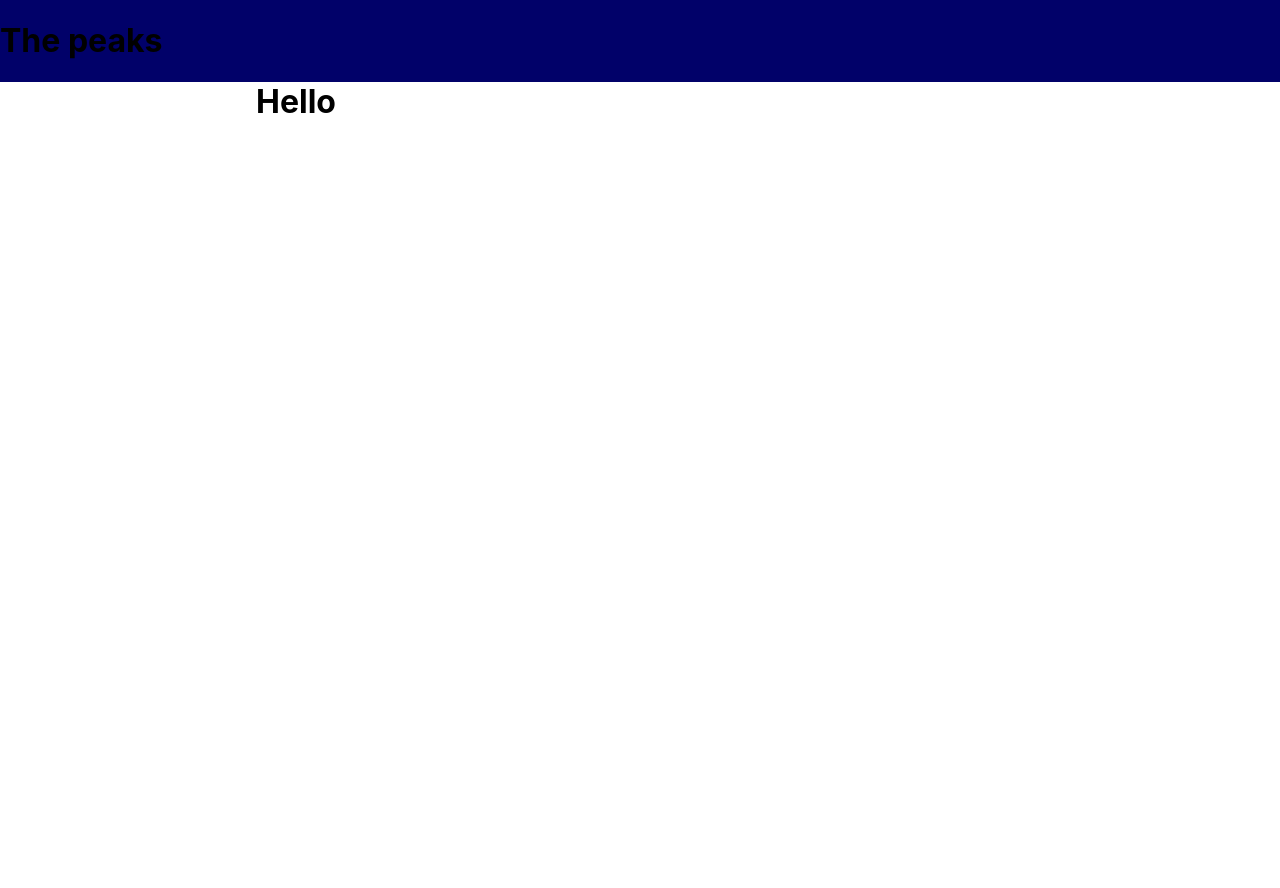
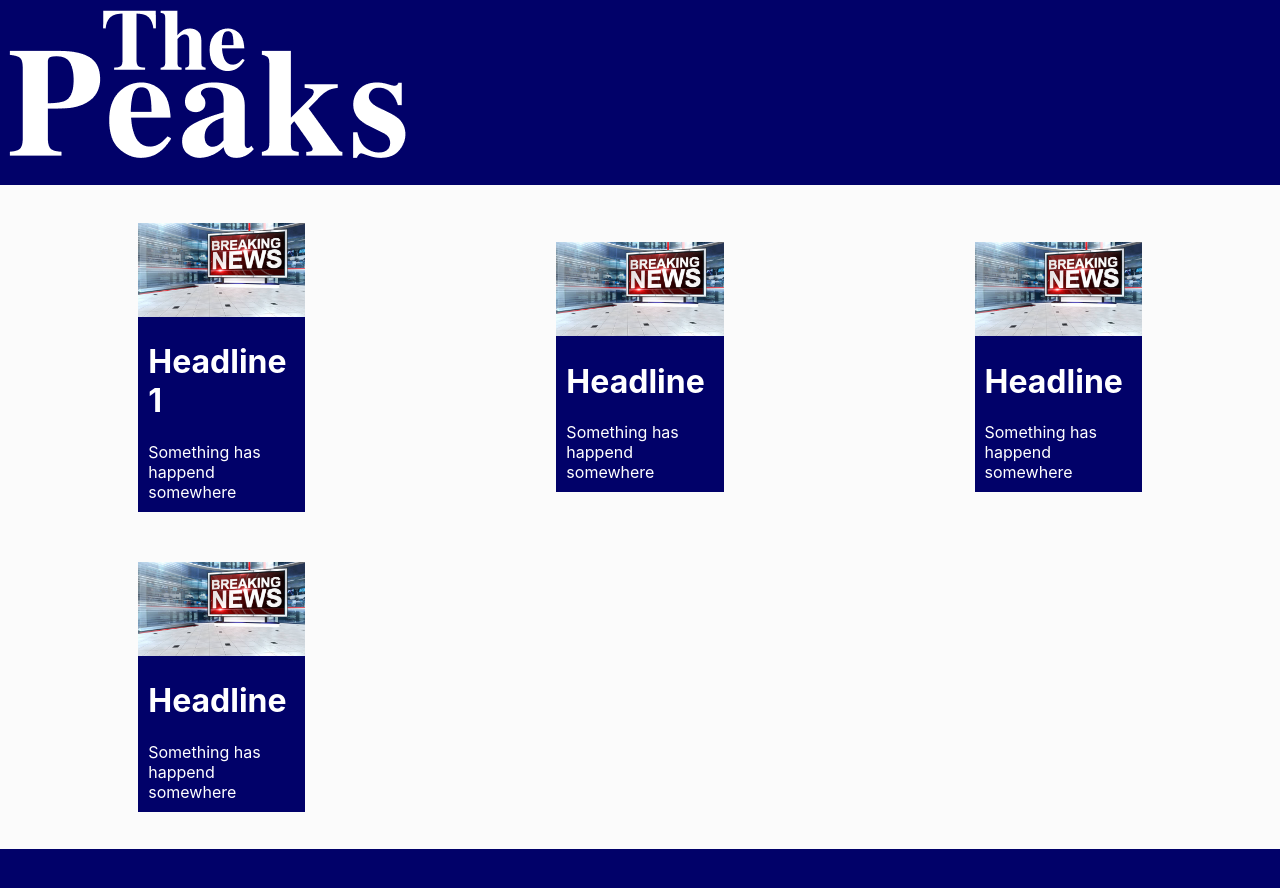
Before and after one commit to Coder-Babu19/BASIC-PROJECT-REACT-JS, a React (Create React App) app in the folder my-app/: page / in a window 1280 px wide. Shown: the top 888 px of the page. After the commit the page ends 849 px from the top, so only its background shows below. Built offline with nearby package versions, Linux system fonts and the light colour scheme.

Commit message:
news box

```diff
--- a/my-app/src/App.css
+++ /dev/null
@@ -1,38 +0,0 @@
-.App {
-  text-align: center;
-}
-
-/* .App-logo {
-  height: 40vmin;
-  pointer-events: none;
-} */
-
-@media (prefers-reduced-motion: no-preference) {
-  .App-logo {
-    animation: App-logo-spin infinite 20s linear;
-  }
-}
-
-.App-header {
-  background-color: #282c34;
-  min-height: 100vh;
-  display: flex;
-  flex-direction: column;
-  align-items: center;
-  justify-content: center;
-  font-size: calc(10px + 2vmin);
-  color: white;
-}
-
-/* .App-link {
-  color: #61dafb;
-}
-
-@keyframes App-logo-spin {
-  from {
-    transform: rotate(0deg);
-  }
-  to {
-    transform: rotate(360deg);
-  }
-}  */
--- a/my-app/src/App.js
+++ b/my-app/src/App.js
@@ -1,5 +1,6 @@
 
-import './App.css';
+import './App.module.css';
+import logo from './images/logo.png'
 import Home from './components/Home';
 import React from 'react'
 
@@ -7,7 +8,7 @@ import React from 'react'
 function App() {
   return (
     <div>
-        <h1> The peaks</h1>
+        <img src={logo} className = "logo" alt = ""/>
         <Home />
 
     </div>
--- /dev/null
+++ b/my-app/src/App.module.css
@@ -0,0 +1,9 @@
+.App {
+  text-align: center;
+}
+
+
+.img{
+  padding: auto;
+  margin: 20%;
+}
--- a/my-app/src/components/Home.js
+++ b/my-app/src/components/Home.js
@@ -1,8 +1,6 @@
 import React from 'react'
 import HomeCSS from'./Home.module.css'
-
-
-
+import pic from '../images/news.jpg'
 
 
 
@@ -11,10 +9,64 @@ export default function Home() {
   return (
 
     <div className = {HomeCSS.container} >
-        <h1>
-          Hello
-        </h1>
-    </div>
+
+      <div className = {HomeCSS.newsCard} >
+
+          <img className = {HomeCSS.img1} src={pic} alt=""/>
+          <div className = {HomeCSS.textProperties}>
+            <h1>
+              Headline 1
+            </h1>
+            <p1>
+              Something has happend somewhere
+            </p1>
+          </div>
+        </div>
+
+        <div className = {HomeCSS.newsCard} >
+
+        <img className = {HomeCSS.img1} src={pic} alt=""/>
+        <div className = {HomeCSS.textProperties}>
+          <h1>
+            Headline
+          </h1>
+          <p1>
+            Something has happend somewhere
+          </p1>
+        </div>
+      </div>
+
+      <div className = {HomeCSS.newsCard} >
+
+          <img className = {HomeCSS.img1} src={pic} alt=""/>
+          <div className = {HomeCSS.textProperties}>
+            <h1>
+              Headline
+            </h1>
+            <p1>
+              Something has happend somewhere
+            </p1>
+          </div>
+        </div>
+        <div className = {HomeCSS.newsCard} >
+
+          <img className = {HomeCSS.img1} src={pic} alt=""/>
+          <div className = {HomeCSS.textProperties}>
+            <h1>
+              Headline
+            </h1>
+            <p1>
+              Something has happend somewhere
+            </p1>
+          </div>
+        </div>
+
+      </div>
+
+
+
+
+
 
   )
 
--- a/my-app/src/components/Home.module.css
+++ b/my-app/src/components/Home.module.css
@@ -1,11 +1,33 @@
-
 
 .container{
+    /* width: 100%; */
+    height: fit-content;
+    margin-top: 1%;
+    place-items: center;
+    padding: 1%;
+    background-color: rgb(251, 251, 251);
+    display: grid;
+    grid-template-columns: repeat(3, 1fr);
 
-    min-height: 1000px;
+}
 
-    margin-top: 1%;
-    align-items: center;
-    padding-left: 20%;
-    background-color: white;
+.newsCard{
+
+    width: 40%;
+    margin-top: 6%;
+    margin-bottom: 6%;
+    min-height: fit-content;
+    background-color: rgb(1, 1, 105);
+
 }
+
+.textProperties{
+    color: white;
+    margin-left: 10px;
+    margin-bottom: 10px;
+}
+
+.img1{
+    width: 100%;
+    align-self: center;
+}
```
Also changed, not shown: my-app/src/images/logo.png (added), my-app/src/images/news.jpg (added).
